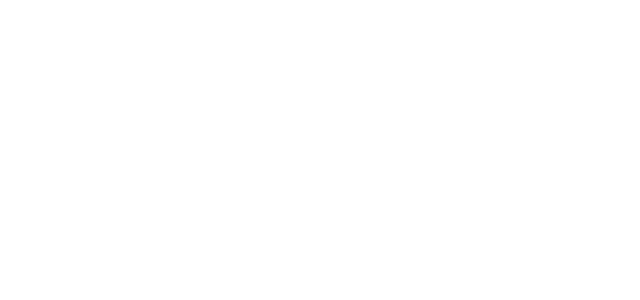
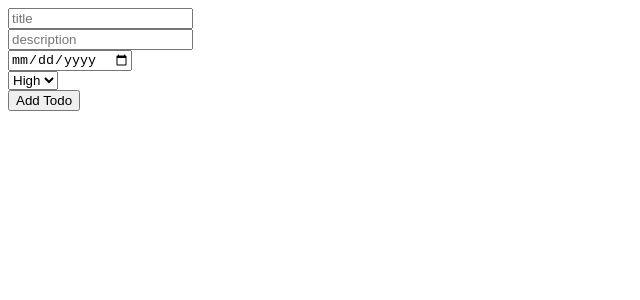
Before and after one commit to PSilyDev/ToDoApp, a React (Vite) app in the folder frontend/: page / in a window 1280 px wide. Shown: the top 300 px of the page, without its empty margins (0-640 px from the left). Built offline with nearby package versions, Linux system fonts and the light colour scheme.

Commit message:
CreateToDo updated, priority and date added frontend backend

```diff
--- a/frontend/src/App.jsx
+++ b/frontend/src/App.jsx
@@ -16,7 +16,7 @@ function App() {
   //   })
   return (
     <>
-      {/* <CreateToDo /> */}
+      <CreateToDo />
       {/* <Todos todos={todos}/> */}
       {/* <Signup /> */}
       {/* <Login /> */}
--- a/frontend/src/components/CreateToDo.jsx
+++ b/frontend/src/components/CreateToDo.jsx
@@ -67,6 +67,16 @@ export function CreateToDo(){
                 {/* description */}
                 <input type="text" placeholder="description" {...register("description")}></input><br />
 
+                {/* date */}
+                <input type="date" {...register("date")}></input><br />
+
+                {/* priority */}
+                <select {...register("priority")}>
+                    <option value="high">High</option>
+                    <option value="med">Med</option>
+                    <option value="low">Low</option>
+                </select><br />
+
                 {/* submit button */}
                 <button type="submit">Add Todo</button><br />
 
```
Also changed, not shown: 2 other files (tests, documents, lock files or other folders).
